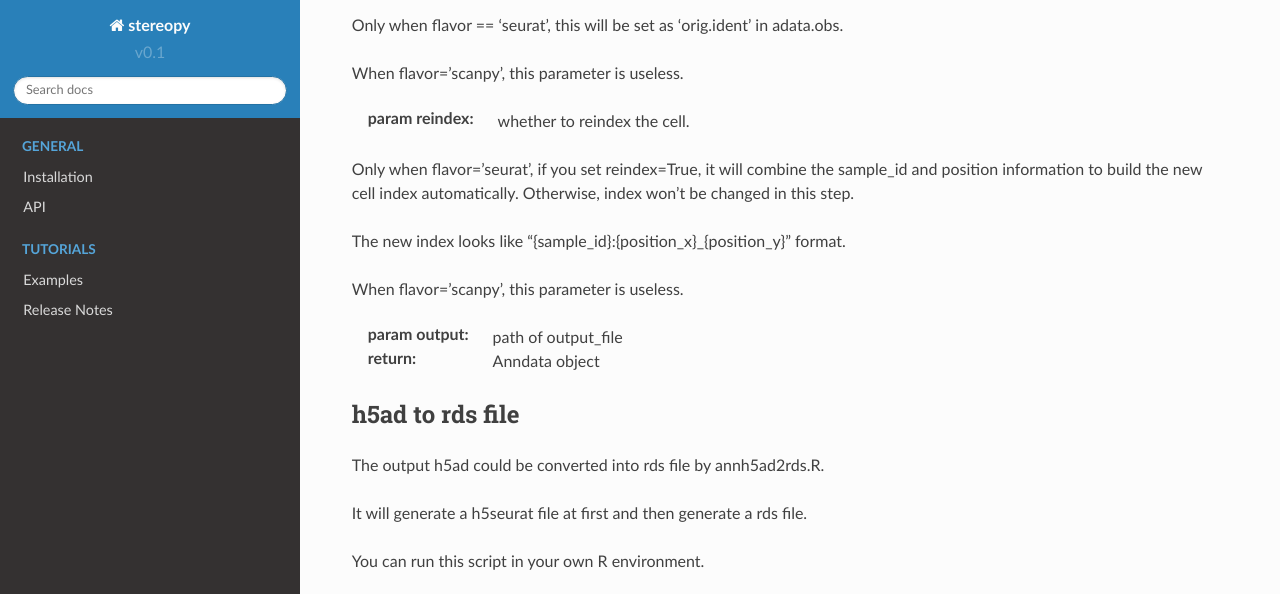
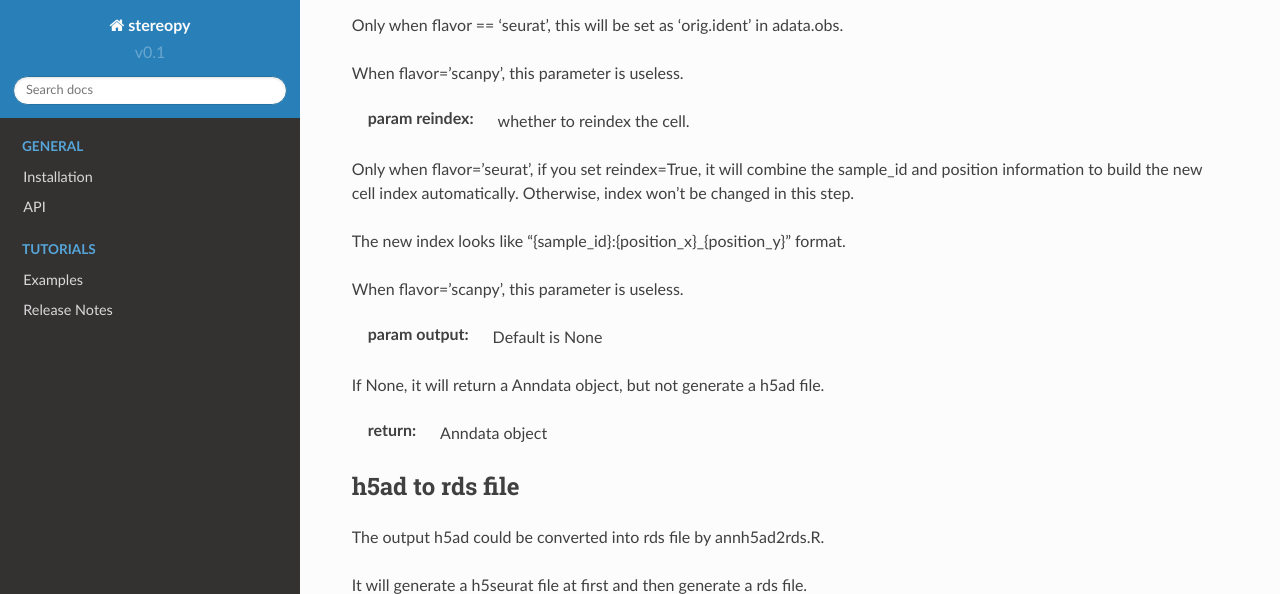
Before and after one commit to STOmics/Stereopy, a Sphinx documentation site: the page built from docs/source/Tutorials/FormatConversion.rst, in a window 1280 px wide and 900 px high, scrolled down 664 px, cut to the strip 0-594 px from the top of the window. Built offline with Sphinx 7.4.7 and the Read the Docs theme 2.0.0, drawn with Linux system fonts in a browser that asks for light colours; pages that are not in the unit, such as notebooks, are missing from menus.

Commit message:
change rst.

```diff
--- a/docs/source/Tutorials/FormatConversion.rst
+++ b/docs/source/Tutorials/FormatConversion.rst
@@ -32,7 +32,8 @@ The new index looks like "{sample_id}:{position_x}_{position_y}" format.
 
 When flavor='scanpy', this parameter is useless.
 
-:param output: path of output_file
+:param output: Default is None
+If None, it will return a Anndata object, but not generate a h5ad file.
 
 :return: Anndata object
 
```
